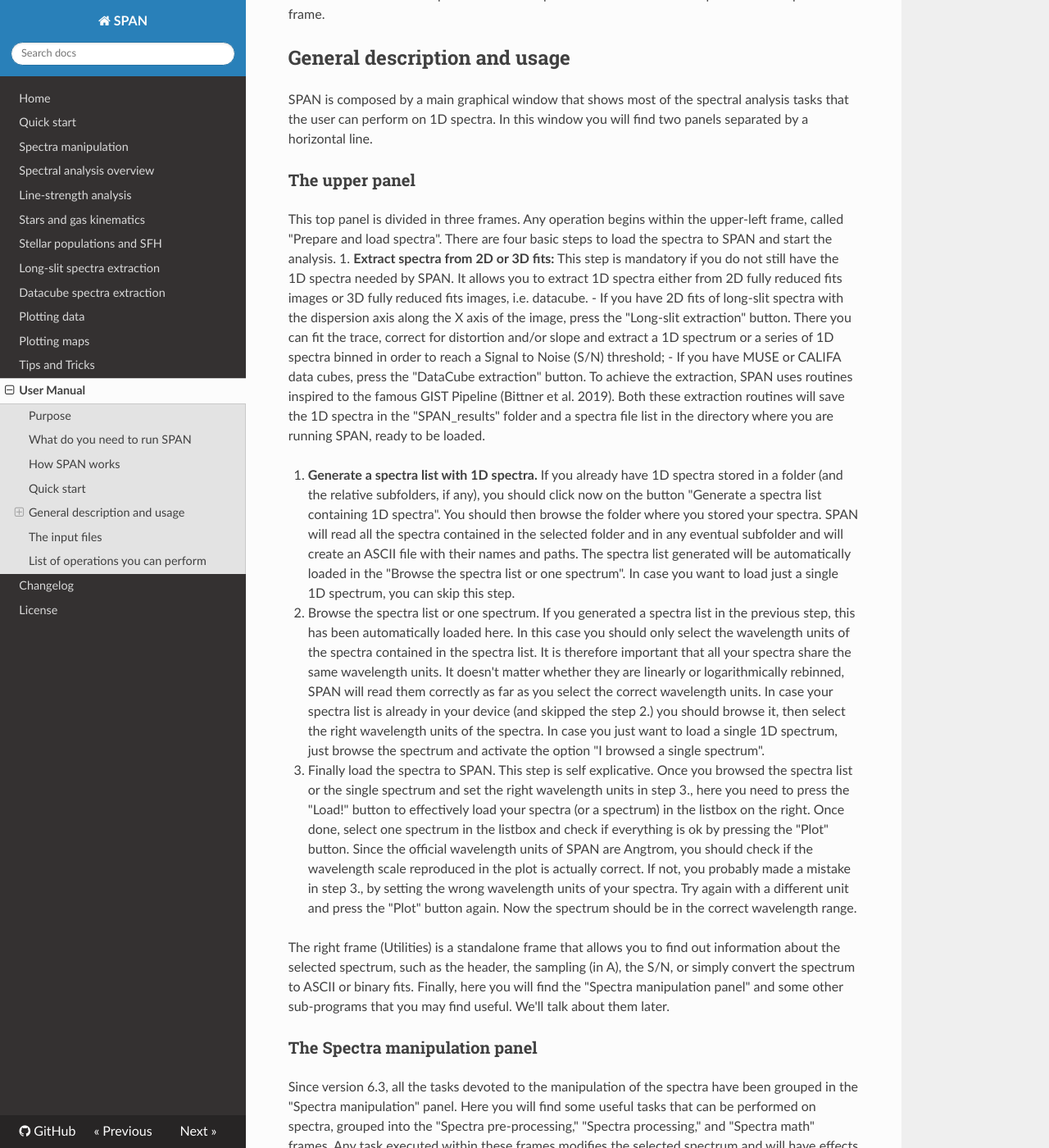
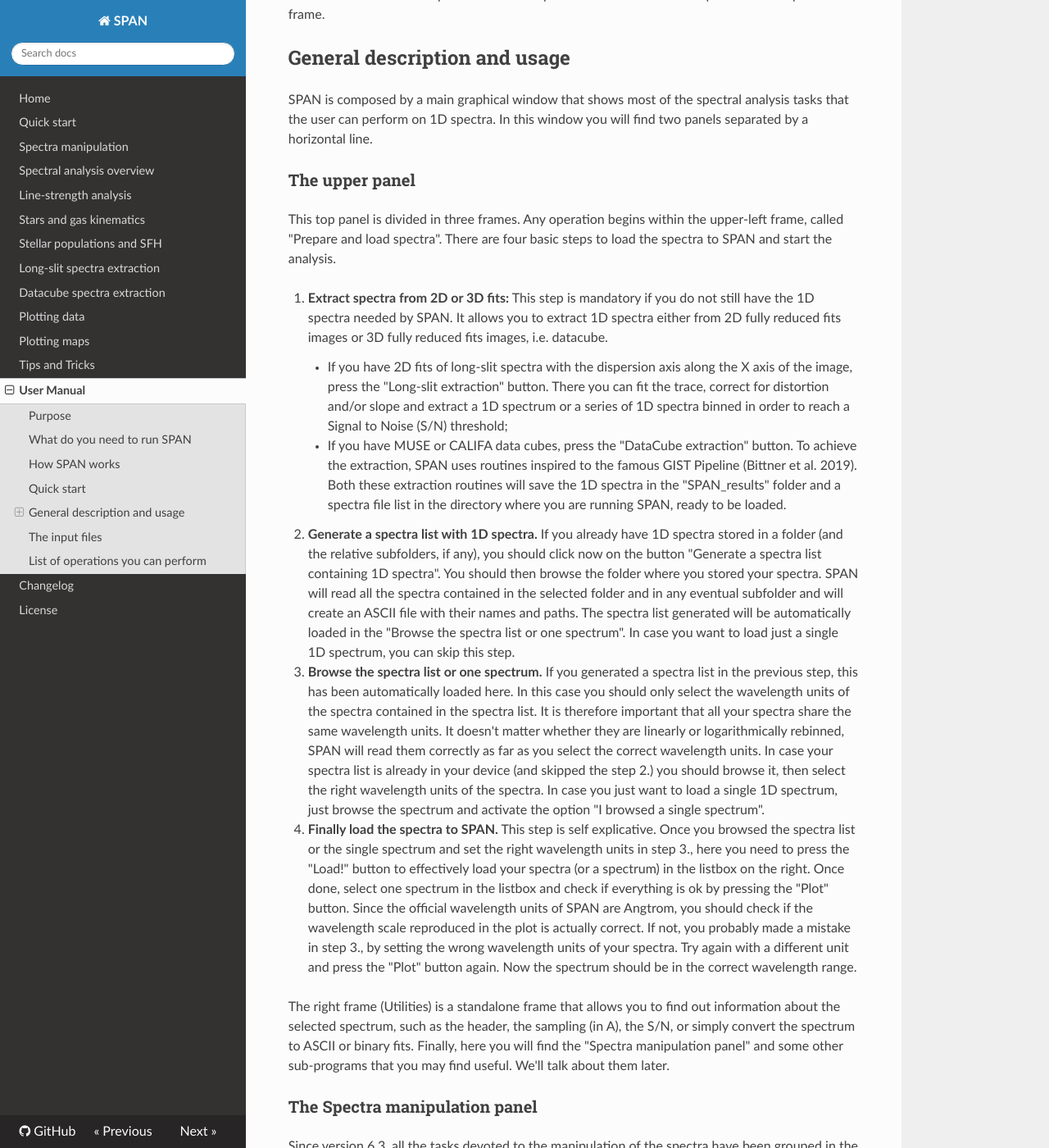
Before and after one commit to danielegasparri/span-gui, an MkDocs documentation site: the page built from docs/manual.md, in a window 1280 px wide and 1400 px high, scrolled down 3090 px. Shown: the whole window at 82% size. Built offline with MkDocs 1.6.1, drawn with Linux system fonts in a browser that asks for light colours; nearby versions of some CDN libraries; some of the changed text lies outside the part shown.

Commit message:
Add files via upload

```diff
--- a/docs/manual.md
+++ b/docs/manual.md
@@ -85,6 +85,7 @@ In this window you will find two panels separated by a horizontal line.
 ### The upper panel ###
 This top panel is divided in three frames.
 Any operation begins within the upper-left frame, called "Prepare and load spectra". There are four basic steps to load the spectra to SPAN and start the analysis.
+
 1. **Extract spectra from 2D or 3D fits:**
     This step is mandatory if you do not still have the 1D spectra needed by SPAN. It allows you to extract 1D spectra either from 2D fully reduced fits images or 3D fully reduced fits images, i.e. datacube.
     - If you have 2D fits of long-slit spectra with the dispersion axis along the X axis of the image, press the "Long-slit extraction" button. There you can fit the trace, correct for distortion and/or slope and extract a 1D spectrum or a series of 1D spectra binned in order to reach a Signal to Noise (S/N) threshold;
@@ -93,12 +94,12 @@ Any operation begins within the upper-left frame, called "Prepare and load spect
 
 2. **Generate a spectra list with 1D spectra.** If you already have 1D spectra stored in a folder (and the relative subfolders, if any), you should click now on the button "Generate a spectra list containing 1D spectra". You should then browse the folder where you stored your spectra. SPAN will read all the spectra contained in the selected folder and in any eventual subfolder and will create an ASCII file with their names and paths. The spectra list generated will be automatically loaded in the "Browse the spectra list or one spectrum". In case you want to load just a single 1D spectrum, you can skip this step.
 
-3. Browse the spectra list or one spectrum.
+3. **Browse the spectra list or one spectrum.**
 If you generated a spectra list in the previous step, this has been automatically loaded here. In this case you should only select the wavelength units of the spectra contained in the spectra list. It is therefore important that all your spectra share the same wavelength units. It doesn't matter whether they are linearly or logarithmically rebinned, SPAN will read them correctly as far as you select the correct wavelength units.
 In case your spectra list is already in your device (and skipped the step 2.) you should browse it, then select the right wavelength units of the spectra.
 In case you just want to load a single 1D spectrum, just browse the spectrum and activate the option "I browsed a single spectrum".
 
-4. Finally load the spectra to SPAN.
+4. **Finally load the spectra to SPAN.**
 This step is self explicative. Once you browsed the spectra list or the single spectrum and set the right wavelength units in step 3., here you need to press the "Load!" button to effectively load your spectra (or a spectrum) in the listbox on the right. Once done, select one spectrum in the listbox and check if everything is ok by pressing the "Plot" button. Since the official wavelength units of SPAN are Angtrom, you should check if the wavelength scale reproduced in the plot is actually correct. If not, you probably made a mistake in step 3., by setting the wrong wavelength units of your spectra. Try again with a different unit and press the "Plot" button again. Now the spectrum should be in the correct wavelength range.
 
 
@@ -204,8 +205,7 @@ Some external files may be needed for specific options of the "Spectral analysis
 
 
 6. Calculate velocity dispersion coefficients, located in the "Line-strength parameters" sub-window :
-    It determines 4 spline correction coefficients in order to correct the equivalent width of galactic spectra broadened by the velocity dispersion. It needs a sample of unbroadened spectra that are a good match of the expected stellar populations of the galaxy spectra you want to correct to the zero velocity dispersion frame. The input file is just an ASCII file containing the list of the spectra used as sample. By default, the program has stored the spectra of 31 giant K and early M (<5) stars of the IRTF catalog. This means that this sample is suitable only for the NIR band (8500-24000 A).
-Why this wavelength-limited sample? Because the Lick/IDS indices in the optical already have their own correction coefficients, safely stored in SPAN and ready to be used. There is no need to calculate them again!
+    It determines 4 spline correction coefficients in order to correct the equivalent width of galactic spectra broadened by the velocity dispersion. It needs a sample of unbroadened spectra that are a good match of the expected stellar populations of the galaxy spectra you want to correct to the zero velocity dispersion frame. The input file is just an ASCII file containing the list of the spectra used as sample.
 
                                             example_coeff_determ.dat
 
```
Also changed, not shown: other parts of docs/manual.md (+1 -1 lines).
